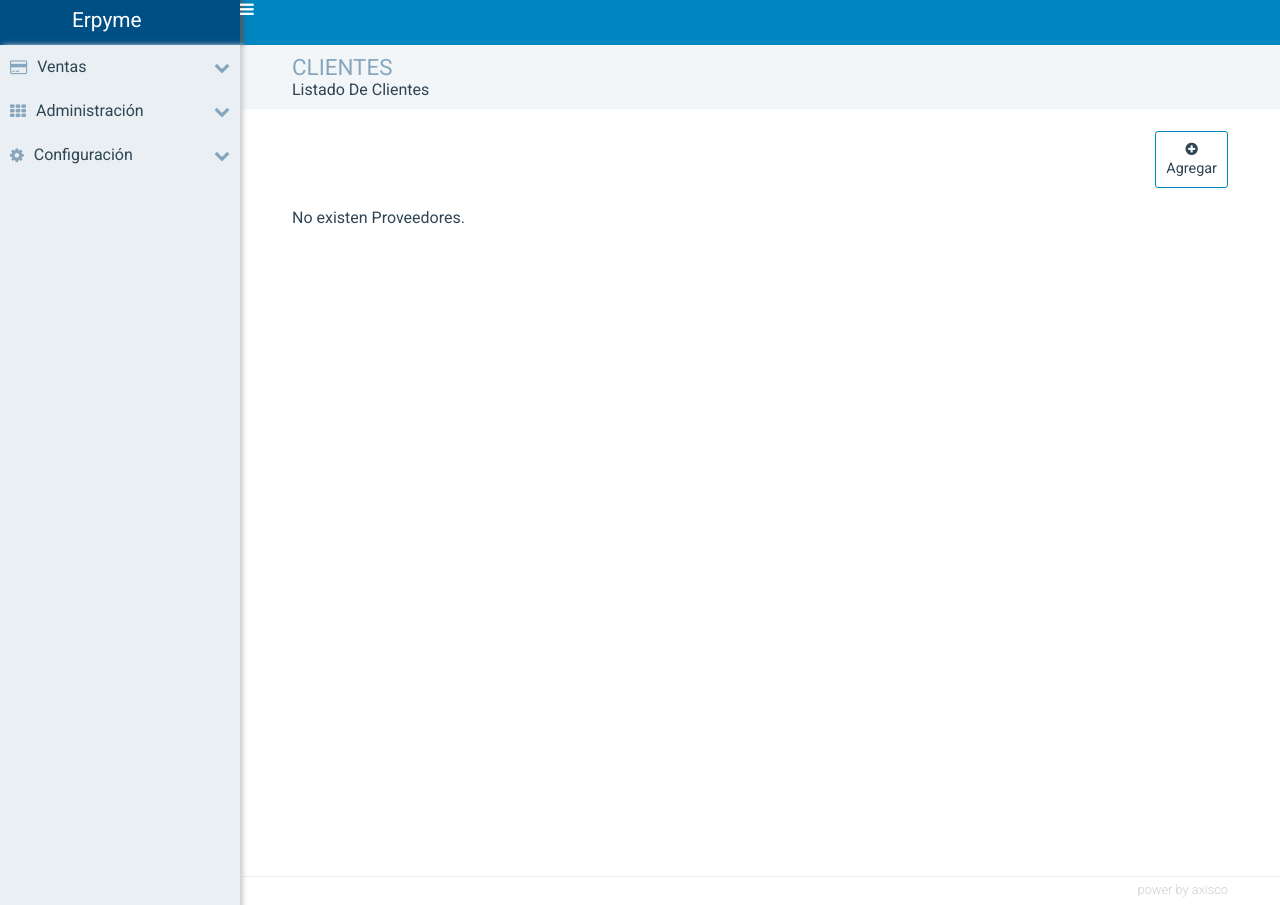
After one commit to axisco/erpyme, a Django app: page /mantenedor/cliente/ in a window 1280 px wide. The commit adds this page. Run offline with Django 3.2, Linux system fonts and the light colour scheme; data that the repository does not hold is empty.

Commit message:
model_view

```diff
--- a/erpyme/templates/base.html
+++ b/erpyme/templates/base.html
@@ -11,22 +11,14 @@
 <link rel="stylesheet" href="{% static 'css/font-awesome.min.css' %}">
 <!-- CORE CSS-->
 <link rel="stylesheet" href="{% static 'css/style.css' %}">
-
 </head>
 <body>
-<<<<<<< HEAD
-    {% block content %}
-
-    {% endblock %}
-=======
 {% block content %} {% endblock %}
->>>>>>> 3f9a948d7800d0c9b3fef1fb720d242a48ff0899
 </body>
 <!-- SCRIPTS-->
 <script src="{% static 'js/jquery.min.js' %}"></script>
 <!--<script src="{% static 'js/vue.min.js' %}"></script>-->
 <script src="{% static 'js/main.js' %}"></script>
-<<<<<<< HEAD
 <script>
 $(document).ready(function() {
     $('select').material_select();
@@ -49,7 +41,5 @@ function closePopup(win, newID, newRepr, id) {
   win.close();
 }
 </script>
+
 </html>
-=======
-</html>
->>>>>>> 3f9a948d7800d0c9b3fef1fb720d242a48ff0899
--- /dev/null
+++ b/erpyme/templates/dashboard/index.html
@@ -0,0 +1,96 @@
+{% extends "base.html" %} {% block content %}
+<!-- Cabecera-->
+<header class="header">
+    <div class="header-brand">
+        <div class="header-brand__logo"><a href="/">Erpyme</a> </div>
+    </div>
+    <div class="header-menu">
+        <i class="fa fa-bars" aria-hidden="true"></i>
+    </div>
+</header>
+<!-- Contenido Principal-->
+<div id="main" class="main" role="main">
+    <div class="main-wrap">
+        <!-- Menu lateral-->
+        <aside class="aside">
+            <ul class="aside-nav">
+                <li class="aside-nav__item">
+                    <a class="collapse" href="#">
+                        <div class="collapse__item">
+                            <i class="fa fa-credit-card mr-10"></i>
+                            <span>Ventas</span>
+                            <i class="fa fa-chevron-down"></i>
+                        </div>
+                    </a>
+                    <ul class="collapse-nav">
+                        <li class="collapse-nav__item">
+                            <a href="#">Nueva Venta</a>
+                        </li>
+                    </ul>
+                </li>
+                <li class="aside-nav__item">
+                    <a class="collapse" href="#">
+                        <div class="collapse__item">
+                            <i class="fa fa-th mr-10"></i>
+                            <span>Administración</span>
+                            <i class="fa fa-chevron-down"></i>
+                        </div>
+                    </a>
+                    <ul class="collapse-nav">
+                        <li class="collapse-nav__item">
+                            <a href="/mantenedor/producto/">Productos</a>
+                        </li>
+                        <li class="collapse-nav__item">
+                            <a href="/mantenedor/cliente/">Clientes</a>
+                        </li>
+                        <li class="collapse-nav__item">
+                            <a href="/mantenedor/proveedor/">Proveedores</a>
+                        </li>
+                        <li class="collapse-nav__item">
+                            <a href="#">Sucursales</a>
+                        </li>
+                    </ul>
+                </li>
+                <li class="aside-nav__item">
+                    <a class="collapse" href="#">
+                        <div class="collapse__item">
+                            <i class="fa fa-gear mr-10"></i>
+                            <span>Configuración</span>
+                            <i class="fa fa-chevron-down"></i>
+                        </div>
+                    </a>
+                    <ul class="collapse-nav">
+                        <li class="collapse-nav__item">
+                            <a href="#">General</a>
+                        </li>
+                    </ul>
+                </li>
+            </ul>
+        </aside>
+        <!-- Wrap contenido principal-->
+        <div class="main-wrap-header">
+            <div class="title">
+                {% block title %} {% endblock %}
+            </div>
+        </div>
+        <div class="main-wrap-content">
+            <div class="content">
+                <div class="menu">
+                        <ul class="menu-option">
+                            {% block buscar %}{% endblock %}
+                            {% block agregar %}{% endblock %}
+                            {% block editar %}{% endblock %}
+                            {% block book %}{% endblock %}
+                        </ul>
+                </div>
+                {% block main_content %} {% endblock %}
+            </div>
+        </div>
+        <div class="main-wrap-footer">
+            <footer>
+                <p>power by axisco</p>
+            </footer>
+        </div>
+    </div>
+</div>
+{% endblock %}
--- /dev/null
+++ b/erpyme/templates/mantenedor/cliente/index.html
@@ -0,0 +1,40 @@
+{% extends "dashboard/index.html" %}
+{% block title %}
+    <h3>{{ titulo }}</h3>
+    <h5>Listado de {{ titulo }}</h5>
+{% endblock %}
+{% block agregar %}<li class="menu-option__item"><a href="{% url 'mantenedor:agregar_cli' %}"><div><i class="fa fa-plus-circle"></i><span>Agregar</span></div></a>{% endblock %}</li>
+{% block main_content %} {% if lista %}
+<div class="table">
+<table>
+    <thead>
+        <tr>
+            <th>Rut</th>
+            <th>Razón Social</th>
+            <th>Contacto</th>
+            <th>Email</th>
+            <th>Comuna</th>
+            <th>Registrado</th>
+            <th></th>
+        </tr>
+    </thead>
+    <tbody>
+        {% for campo in lista %}
+        <tr>
+            <td>{{ campo.rut }}</a></td>
+            <td><a href="{% url 'mantenedor:detalle_cli' campo.id %}">{{ campo.rsocial }}</a></td>
+            <td>{{ campo.contacto }}</a></td>
+            <td>{{ campo.email }}</a></td>
+            <td>{{ campo.comuna }}</a></td>
+            <td>{{ campo.fecha }}</a></td>
+            <td><a href="#"><i class="fa fa-ellipsis-v"></i></a></td>
+        </tr>
+        {% endfor %}
+    </tbody>
+</table>
+</div>
+{% else %}
+<p>No existen Proveedores.</p>
+{% endif %}
+
+{% endblock %}
```
Also changed, not shown: erpyme/templates/mantenedor/cliente/agregar.html (added, +21 -0 lines), erpyme/templates/mantenedor/cliente/detalle.html (added, +19 -0 lines), erpyme/templates/mantenedor/producto/agregar.html (added, +19 -0 lines), erpyme/templates/mantenedor/producto/detalle.html (added, +18 -0 lines), erpyme/templates/mantenedor/producto/index.html (added, +39 -0 lines), erpyme/templates/mantenedor/proveedor/agregar.html (added, +23 -0 lines), erpyme/templates/mantenedor/proveedor/detalle.html (added, +18 -0 lines), erpyme/templates/mantenedor/proveedor/index.html (added, +42 -0 lines). Lines whose indentation alone changed are shown as unchanged.
